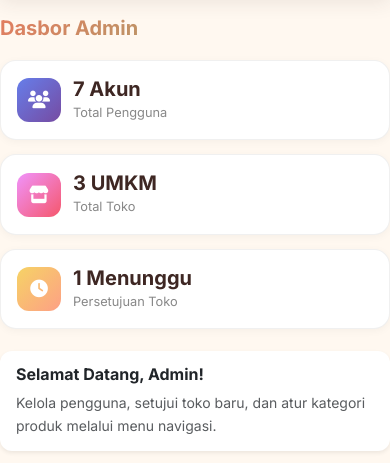
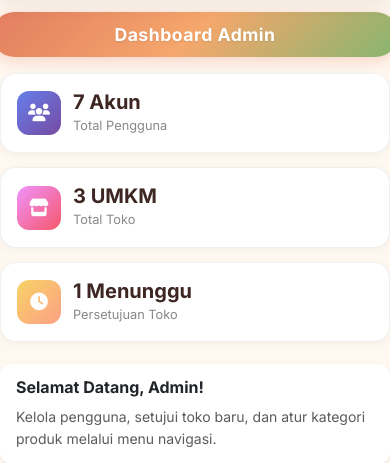
Before and after one commit to Gimm17/salakan-umkm, a CodeIgniter app: page /salakan_umkm/index.php/admin/index in a window 390 px wide. Shown: the part 62-525 px from the top of the page. Run offline with CodeIgniter, Linux system fonts and the light colour scheme; a user stored in the database is signed in; data comes from the database, SQL or seed files in the repository; some libraries are stand-ins or nearby versions.

Commit message:
UI: Gradient banner page title + rename to Dashboard Admin

```diff
--- a/application/controllers/Admin.php
+++ b/application/controllers/Admin.php
@@ -16,7 +16,7 @@ class Admin extends CI_Controller {
 
     public function index()
     {
-        $data['title'] = 'Dasbor Admin';
+        $data['title'] = 'Dashboard Admin';
         $data['total_user'] = $this->db->count_all('users');
         $data['total_toko'] = $this->db->count_all('toko');
         $data['toko_menunggu'] = $this->db->where('status_persetujuan', 'menunggu')->count_all_results('toko');
--- a/application/views/layouts/dashboard_layout.php
+++ b/application/views/layouts/dashboard_layout.php
@@ -841,26 +841,35 @@
 
     <!-- Main Content -->
     <main class="container dashboard-main">
-        <!-- Page Title - Clean Design -->
-        <div class="page-header mb-3">
-            <h1 class="page-title"><?php echo htmlspecialchars($title ?? 'Dashboard'); ?></h1>
+        <!-- Page Title Banner - Modern Design -->
+        <div class="page-title-banner mb-3">
+            <h1 class="page-title-text"><?php echo htmlspecialchars($title ?? 'Dashboard'); ?></h1>
         </div>
 
         <style>
-        .page-header {
-            padding: 0.5rem 0;
+        .page-title-banner {
+            background: linear-gradient(135deg, var(--primary) 0%, #f5a76c 50%, var(--secondary) 100%);
+            border-radius: 2rem;
+            padding: 0.875rem 1.5rem;
+            text-align: center;
+            box-shadow: 0 4px 15px rgba(226, 125, 96, 0.3);
         }
-        .page-title {
-            font-size: 1.35rem;
+        .page-title-text {
+            font-size: 1.25rem;
             font-weight: 700;
-            color: var(--text-dark);
+            color: white;
             margin: 0;
+            text-shadow: 0 1px 2px rgba(0,0,0,0.1);
+            letter-spacing: 0.5px;
         }
         @media (max-width: 768px) {
-            .page-header {
-                padding: 0.25rem 0;
+            .page-title-banner {
+                border-radius: 1.5rem;
+                padding: 0.75rem 1.25rem;
+                margin-left: -0.5rem;
+                margin-right: -0.5rem;
             }
-            .page-title {
+            .page-title-text {
                 font-size: 1.1rem;
             }
         }
```
